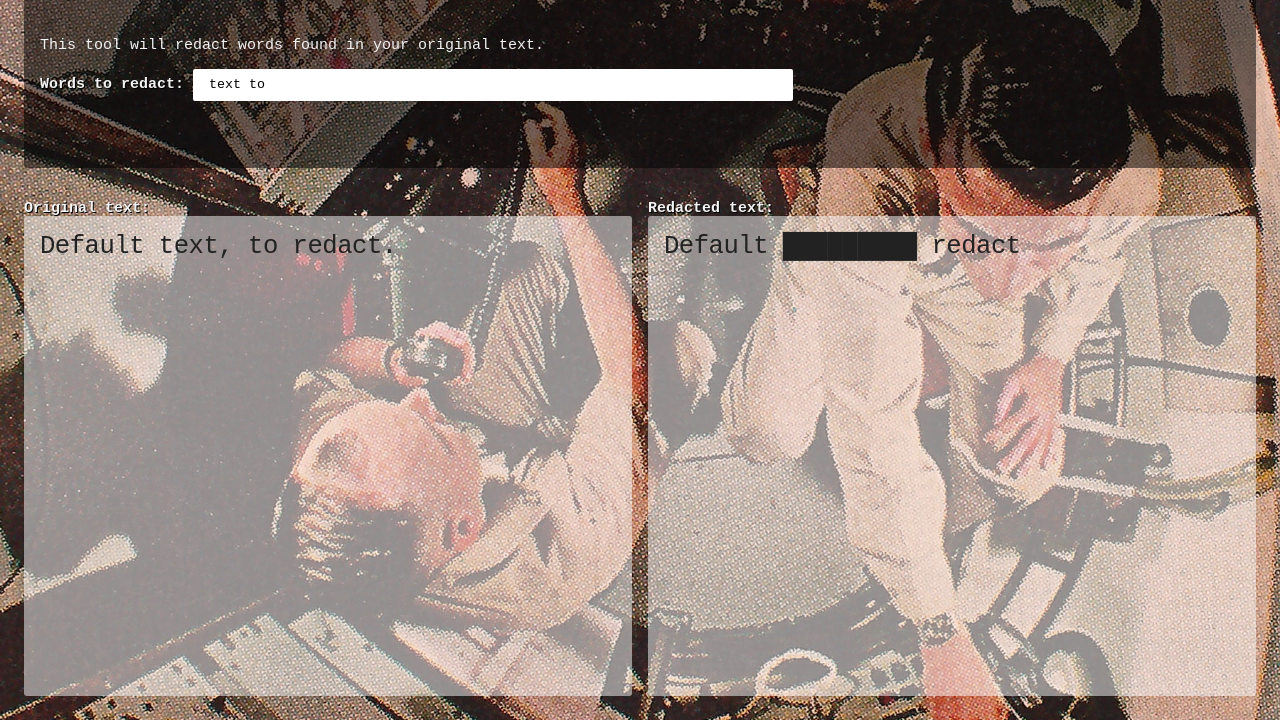
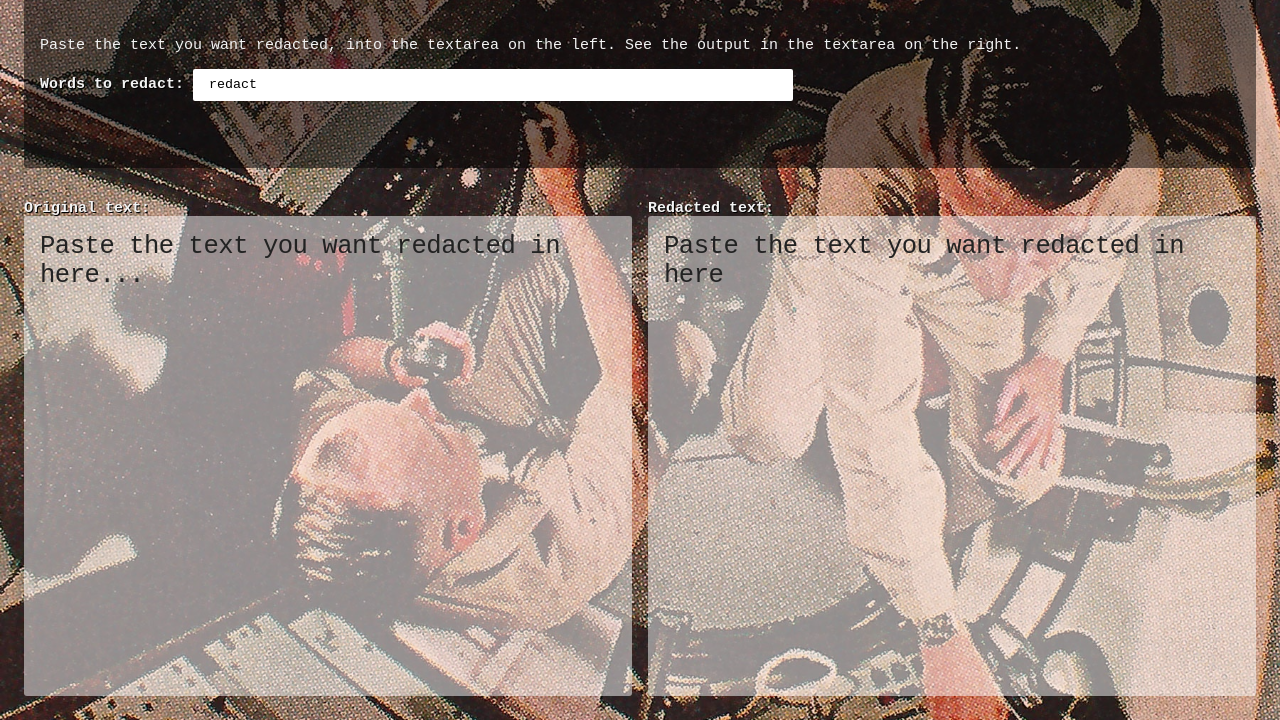
Before and after one commit to jamiescript/rod.actor, a website: page index.html in a window 1280 px wide. Shown: the part 88-808 px from the top of the page. Drawn offline with Linux system fonts and the light colour scheme.

Commit message:
clarify instructions

```diff
--- a/index.html
+++ b/index.html
@@ -29,16 +29,16 @@
 <body>
   <header>
     <p class="heading">Rod.acto<span>R</span></p>
-    <p>This tool will redact words found in your original text.</p>
+    <p>Paste the text you want redacted, into the textarea on the left. See the output in the textarea on the right.</p>
 
     <label>Words to redact:</label>
-    <input type="text" onkeyup="actionRedact()" spellcheck="false" autofocus value="text to" class="to-redact">
+    <input type="text" onkeyup="actionRedact()" spellcheck="false" autofocus value="redact" class="to-redact">
   </header>
 
   <div class="comparison-container">
     <div class="unredacted-container textarea-container">
       <label>Original text:</label>
-      <textarea spellcheck="false">Default text, to redact.</textarea>
+      <textarea spellcheck="false">Paste the text you want redacted in here...</textarea>
     </div>
 
     <div class="redacted-container textarea-container">
```
